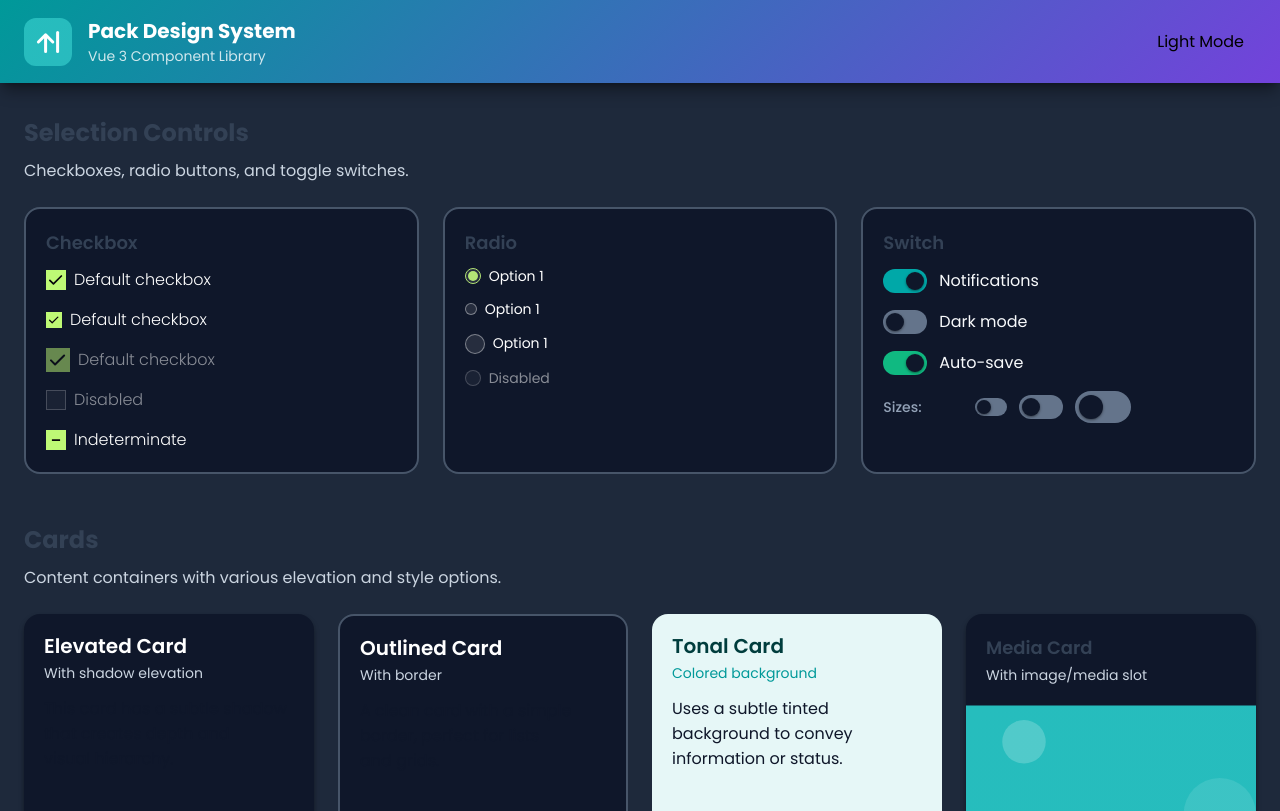
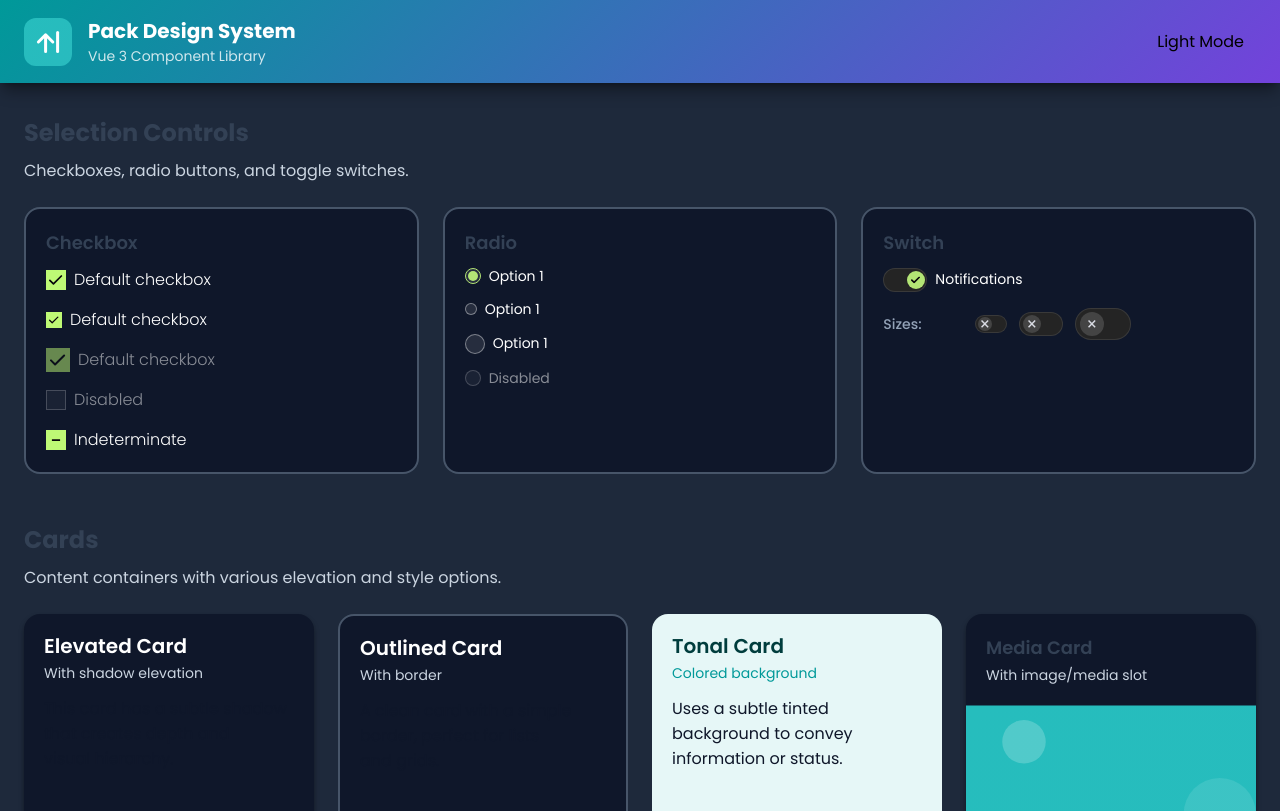
Before and after one commit to toroieno/design-system, a Vue app: page / in a window 1280 px wide. Shown: the top 811 px of the page. Built offline with nearby package versions, Linux system fonts and the light colour scheme.

Commit message:
feat(component): base switch

```diff
--- /dev/null
+++ b/src/components/AeSwitch/AeSwitch.vue
@@ -0,0 +1,190 @@
+<template>
+  <label :class="switchClasses">
+    <input
+      type="checkbox"
+      class="ae-switch__input"
+      :checked="modelValue"
+      :disabled="disabled"
+      @change="handleChange"
+    />
+    <span class="ae-switch__track">
+      <span class="ae-switch__thumb">
+        <svg v-if="!modelValue" xmlns="http://www.w3.org/2000/svg" width="8" height="8" viewBox="0 0 8 8" fill="none">
+          <path d="M0.530377 0.530334L7.1555 7.15546M7.15546 0.530411L0.530334 7.15554" stroke="var(--sds-color-border-brand-default)" stroke-width="1.5"/>
+        </svg>
+        <svg v-else xmlns="http://www.w3.org/2000/svg" width="10" height="7" viewBox="0 0 10 7" fill="none">
+          <path d="M8.24319 0.799988L3.12599 5.91719L0.799988 3.59119" stroke="var(--sds-color-icon-brand-default)" stroke-width="1.6" stroke-linecap="round" stroke-linejoin="round"/>
+        </svg>
+      </span>
+    </span>
+    <span v-if="label || $slots.default" class="ae-switch__label ae-text-body-small">
+      <slot>{{ label }}</slot>
+    </span>
+  </label>
+</template>
+
+<script setup lang="ts">
+import { computed } from 'vue'
+
+export interface AeSwitchProps {
+  modelValue?: boolean
+  label?: string
+  disabled?: boolean
+  color?: 'primary' | 'secondary' | 'accent' | 'success' | 'warning' | 'error'
+  size?: 'sm' | 'md' | 'lg'
+}
+
+const props = withDefaults(defineProps<AeSwitchProps>(), {
+  modelValue: false,
+  disabled: false,
+  color: 'primary',
+  size: 'md',
+})
+
+const emit = defineEmits<{
+  'update:modelValue': [value: boolean]
+  'change': [value: boolean]
+}>()
+
+const switchClasses = computed(() => [
+  'ae-switch',
+  `ae-switch--${props.size}`,
+  `ae-switch--${props.color}`,
+  {
+    'ae-switch--checked': props.modelValue,
+    'ae-switch--disabled': props.disabled,
+  },
+])
+
+const handleChange = (event: Event) => {
+  if (props.disabled) return
+  const target = event.target as HTMLInputElement
+  emit('update:modelValue', target.checked)
+  emit('change', target.checked)
+}
+</script>
+
+<style lang="scss" scoped>
+.ae-switch {
+  display: inline-flex;
+  align-items: center;
+  gap: var(--sds-size-space-8);
+  cursor: pointer;
+  user-select: none;
+
+  &__input {
+    position: absolute;
+    opacity: 0;
+    width: 0;
+    height: 0;
+    pointer-events: none;
+  }
+
+  &__track {
+    position: relative;
+    display: flex;
+    align-items: center;
+    background: var(--sds-color-background-surface-default);
+    border-radius: var(--sds-size-radius-full);
+    border: 1px solid var(--sds-color-border-default-primary);
+    transition: background var(--ae-duration-200) var(--ae-ease-out);
+  }
+
+  &__thumb {
+    position: absolute;
+    background: var(--sds-color-icon-secondary-tertiary);
+    border-radius: var(--sds-size-radius-full);
+    transition: transform var(--ae-duration-200) var(--ae-ease-out);
+    svg {
+      position: absolute;
+      top: 50%;
+      left: 50%;
+      transform: translate(-50%, -50%);
+    }
+  }
+
+  &__label {
+    color: var(--sds-color-text-default-primary);
+  }
+
+  // Sizes
+  &--sm {
+    .ae-switch__track {
+      width: 2rem;
+      height: 1.125rem;
+      padding: 2px;
+    }
+
+    .ae-switch__thumb {
+      width: 0.875rem;
+      height: 0.875rem;
+      left: 2px;
+    }
+
+    &.ae-switch--checked .ae-switch__thumb {
+      transform: translateX(0.875rem);
+    }
+
+    .ae-switch__label {
+      font-size: var(--ae-text-sm);
+    }
+  }
+
+  &--md {
+    .ae-switch__track {
+      width: 2.75rem;
+      height: 1.5rem;
+      padding: 3px;
+    }
+
+    .ae-switch__thumb {
+      width: 1.125rem;
+      height: 1.125rem;
+      left: 3px;
+    }
+
+    &.ae-switch--checked .ae-switch__thumb {
+      transform: translateX(1.25rem);
+    }
+  }
+
+  &--lg {
+    .ae-switch__track {
+      width: 3.5rem;
+      height: 2rem;
+      padding: 4px;
+    }
+
+    .ae-switch__thumb {
+      width: 1.5rem;
+      height: 1.5rem;
+      left: 4px;
+    }
+
+    &.ae-switch--checked .ae-switch__thumb {
+      transform: translateX(1.5rem);
+    }
+  }
+
+  // Colors when checked
+  @mixin switch-color($color-500, $color-600) {
+    &.ae-switch--checked {
+      .ae-switch__thumb {
+        background: $color-500;
+      }
+
+      &:hover:not(.ae-switch--disabled) .ae-switch__thumb {
+        background: $color-600;
+      }
+    }
+  }
+
+  &--primary { @include switch-color(var(--sds-color-border-brand-green), var(--sds-color-border-brand-green)); }
+
+  // Disabled
+  &--disabled {
+    opacity: 0.5;
+    cursor: not-allowed;
+  }
+}
+</style>
--- /dev/null
+++ b/src/components/AeSwitch/index.ts
@@ -0,0 +1,4 @@
+import AeSwitch from './AeSwitch.vue'
+export { AeSwitch }
+export type { AeSwitchProps } from './AeSwitch.vue'
+export default AeSwitch
--- a/src/components/PkSwitch/PkSwitch.vue
+++ /dev/null
@@ -1,199 +0,0 @@
-<template>
-  <label :class="switchClasses">
-    <input
-      type="checkbox"
-      class="pk-switch__input"
-      :checked="modelValue"
-      :disabled="disabled"
-      @change="handleChange"
-    />
-    <span class="pk-switch__track">
-      <span class="pk-switch__thumb" />
-    </span>
-    <span v-if="label || $slots.default" class="pk-switch__label">
-      <slot>{{ label }}</slot>
-    </span>
-  </label>
-</template>
-
-<script setup lang="ts">
-import { computed } from 'vue'
-
-export interface PkSwitchProps {
-  modelValue?: boolean
-  label?: string
-  disabled?: boolean
-  color?: 'primary' | 'secondary' | 'accent' | 'success' | 'warning' | 'error'
-  size?: 'sm' | 'md' | 'lg'
-}
-
-const props = withDefaults(defineProps<PkSwitchProps>(), {
-  modelValue: false,
-  disabled: false,
-  color: 'primary',
-  size: 'md',
-})
-
-const emit = defineEmits<{
-  'update:modelValue': [value: boolean]
-  'change': [value: boolean]
-}>()
-
-const switchClasses = computed(() => [
-  'pk-switch',
-  `pk-switch--${props.size}`,
-  `pk-switch--${props.color}`,
-  {
-    'pk-switch--checked': props.modelValue,
-    'pk-switch--disabled': props.disabled,
-  },
-])
-
-const handleChange = (event: Event) => {
-  if (props.disabled) return
-  const target = event.target as HTMLInputElement
-  emit('update:modelValue', target.checked)
-  emit('change', target.checked)
-}
-</script>
-
-<style lang="scss" scoped>
-.pk-switch {
-  display: inline-flex;
-  align-items: center;
-  gap: var(--pk-space-3);
-  cursor: pointer;
-  user-select: none;
-
-  &__input {
-    position: absolute;
-    opacity: 0;
-    width: 0;
-    height: 0;
-    pointer-events: none;
-  }
-
-  &__track {
-    position: relative;
-    display: flex;
-    align-items: center;
-    background: var(--pk-neutral-300);
-    border-radius: var(--pk-radius-full);
-    transition: background var(--pk-duration-200) var(--pk-ease-out);
-  }
-
-  &__thumb {
-    position: absolute;
-    background: var(--pk-neutral-0);
-    border-radius: var(--pk-radius-full);
-    box-shadow: var(--pk-shadow-sm);
-    transition: transform var(--pk-duration-200) var(--pk-ease-out);
-  }
-
-  &__label {
-    font-size: var(--pk-text-base);
-    color: var(--pk-neutral-800);
-  }
-
-  // Sizes
-  &--sm {
-    .pk-switch__track {
-      width: 2rem;
-      height: 1.125rem;
-      padding: 2px;
-    }
-
-    .pk-switch__thumb {
-      width: 0.875rem;
-      height: 0.875rem;
-      left: 2px;
-    }
-
-    &.pk-switch--checked .pk-switch__thumb {
-      transform: translateX(0.875rem);
-    }
-
-    .pk-switch__label {
-      font-size: var(--pk-text-sm);
-    }
-  }
-
-  &--md {
-    .pk-switch__track {
-      width: 2.75rem;
-      height: 1.5rem;
-      padding: 3px;
-    }
-
-    .pk-switch__thumb {
-      width: 1.125rem;
-      height: 1.125rem;
-      left: 3px;
-    }
-
-    &.pk-switch--checked .pk-switch__thumb {
-      transform: translateX(1.25rem);
-    }
-  }
-
-  &--lg {
-    .pk-switch__track {
-      width: 3.5rem;
-      height: 2rem;
-      padding: 4px;
-    }
-
-    .pk-switch__thumb {
-      width: 1.5rem;
-      height: 1.5rem;
-      left: 4px;
-    }
-
-    &.pk-switch--checked .pk-switch__thumb {
-      transform: translateX(1.5rem);
-    }
-
-    .pk-switch__label {
-      font-size: var(--pk-text-lg);
-    }
-  }
-
-  // Hover
-  &:hover:not(&--disabled) {
-    .pk-switch__track {
-      background: var(--pk-neutral-400);
-    }
-  }
-
-  // Colors when checked
-  @mixin switch-color($color-500, $color-600) {
-    &.pk-switch--checked {
-      .pk-switch__track {
-        background: $color-500;
-      }
-
-      &:hover:not(.pk-switch--disabled) .pk-switch__track {
-        background: $color-600;
-      }
-    }
-  }
-
-  &--primary { @include switch-color(var(--pk-primary-500), var(--pk-primary-600)); }
-  &--secondary { @include switch-color(var(--pk-secondary-500), var(--pk-secondary-600)); }
-  &--accent { @include switch-color(var(--pk-accent-500), var(--pk-accent-600)); }
-  &--success { @include switch-color(var(--pk-success-500), var(--pk-success-600)); }
-  &--warning { @include switch-color(var(--pk-warning-500), var(--pk-warning-600)); }
-  &--error { @include switch-color(var(--pk-error-500), var(--pk-error-600)); }
-
-  // Disabled
-  &--disabled {
-    opacity: 0.5;
-    cursor: not-allowed;
-  }
-
-  // Focus
-  &:focus-within .pk-switch__track {
-    box-shadow: 0 0 0 3px var(--pk-primary-100);
-  }
-}
-</style>
--- a/src/components/PkSwitch/index.ts
+++ /dev/null
@@ -1,4 +0,0 @@
-import PkSwitch from './PkSwitch.vue'
-export { PkSwitch }
-export type { PkSwitchProps } from './PkSwitch.vue'
-export default PkSwitch
--- a/src/components/index.ts
+++ b/src/components/index.ts
@@ -26,8 +26,8 @@ export { AeRadio } from './AeRadio'
 export type { AeRadioProps } from './AeRadio'
 
 // Switch
-export { PkSwitch } from './PkSwitch'
-export type { PkSwitchProps } from './PkSwitch'
+export { AeSwitch } from './AeSwitch'
+export type { AeSwitchProps } from './AeSwitch'
 
 // Card
 export { PkCard } from './PkCard'
--- a/src/examples/SelectionsComponent.vue
+++ b/src/examples/SelectionsComponent.vue
@@ -54,14 +54,12 @@ const switchValue3 = ref(true)
           <h3 class="demo-card-title">Switch</h3>
         </template>
         <div class="demo-stack">
-          <PkSwitch v-model="switchValue1" label="Notifications" />
-          <PkSwitch v-model="switchValue2" label="Dark mode" color="accent" />
-          <PkSwitch v-model="switchValue3" label="Auto-save" color="success" />
+          <AeSwitch v-model="switchValue1" label="Notifications" />
           <div class="demo-row demo-row--align-center">
             <span class="demo-label">Sizes:</span>
-            <PkSwitch size="sm" />
-            <PkSwitch size="md" />
-            <PkSwitch size="lg" />
+            <AeSwitch size="sm" />
+            <AeSwitch size="md" />
+            <AeSwitch size="lg" />
           </div>
         </div>
       </PkCard>
--- a/src/styles/_fonts.scss
+++ b/src/styles/_fonts.scss
@@ -3,6 +3,13 @@
   font-style: normal;
   font-weight: var(--sds-typography-weight-light);
   line-height: 150%; /* 24px */
+}
+
+.ae-text-body-small {
+  font-size: var(--sds-typography-scale-02);
+  font-style: normal;
+  font-weight: var(--sds-typography-weight-regular);
+  line-height: 140%; /* 19.6px */
 }
 
 .ae-text-single-line-body-base {
--- a/src/styles/_variables.scss
+++ b/src/styles/_variables.scss
@@ -413,7 +413,7 @@
   --sds-color-text-warning-on-warning-tertiary: #fffbebff;
   --sds-color-text-danger-on-danger-tertiary: #62201eff;
   --sds-color-text-positive-on-positive-tertiary: #ebffeeff;
-  --sds-color-background-surface-default: #2c2c2cff;
+  --sds-color-background-surface-default: #242424;
   --sds-color-text-neutral-default: #757575ff;
   --sds-color-icon-secondary-default: #b3b3b3ff;
   --sds-color-icon-secondary-secondary: #757575ff;
```
Also changed, not shown: src/index.ts (+4 -4 lines), 1 other file (tests, documents, lock files or other folders).
